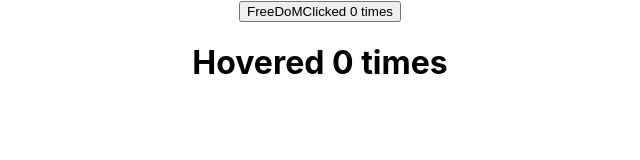
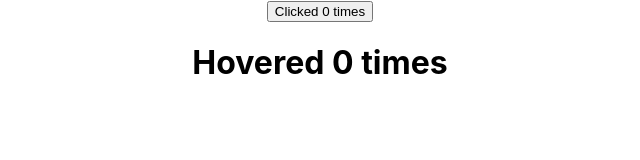
Before and after one commit to ASMohamedFaheemAnver/ReactStudy, a React (Create React App) app in the folder codevolution/: page / in a window 1280 px wide. Shown: the top 160 px of the page, without its empty margins (320-960 px from the left). Built offline with nearby package versions, Linux system fonts and the light colour scheme.

Commit message:
Render props,

```diff
--- a/codevolution/src/App.js
+++ b/codevolution/src/App.js
@@ -17,6 +17,10 @@
 import ErrorBoundary from "./components/ErrorBoundary";
 import ClickCounter from "./components/ClickCounter";
 import HoverCounter from "./components/HoverCounter";
+import ClickCounterTwo from "./components/ClickCounterTwo";
+import HoverCounterTwo from "./components/HoverCounterTwo";
+import User from "./components/User";
+import Counter2 from "./components/Counter2";
 
 function App() {
   return (
@@ -49,8 +53,27 @@
         <Hero heroName="Joker"></Hero>
       </ErrorBoundary> */}
 
-      <ClickCounter name="FreeDoM"></ClickCounter>
-      <HoverCounter></HoverCounter>
+      {/* <ClickCounter name="FreeDoM"></ClickCounter>
+      <HoverCounter name="FreeDoM"></HoverCounter> */}
+      {/* <ClickCounterTwo></ClickCounterTwo>
+      <HoverCounterTwo></HoverCounterTwo>
+      <User render={(isLoggedIn) => (isLoggedIn ? "FreeDoM" : "Guest")}></User> */}
+      <Counter2
+        render={(count, incrementCount) => (
+          <ClickCounterTwo
+            count={count}
+            incrementCount={incrementCount}
+          ></ClickCounterTwo>
+        )}
+      ></Counter2>
+      <Counter2
+        render={(count, incrementCount) => (
+          <HoverCounterTwo
+            count={count}
+            incrementCount={incrementCount}
+          ></HoverCounterTwo>
+        )}
+      ></Counter2>
     </div>
   );
 }
--- a/codevolution/src/components/ClickCounter.js
+++ b/codevolution/src/components/ClickCounter.js
@@ -6,7 +6,7 @@
     const { count, incrementCount } = this.props;
     return (
       <button onClick={incrementCount}>
-        {this.props.name}Clicked {count} times
+        {this.props.name} Clicked {count} times
       </button>
     );
   }
--- /dev/null
+++ b/codevolution/src/components/ClickCounterTwo.js
@@ -0,0 +1,14 @@
+import React, { Component } from "react";
+
+export class ClickCounterTwo extends Component {
+  render() {
+    const { count, incrementCount } = this.props;
+    return (
+      <div>
+        <button onClick={incrementCount}>Clicked {count} times</button>
+      </div>
+    );
+  }
+}
+
+export default ClickCounterTwo;
--- /dev/null
+++ b/codevolution/src/components/Counter2.js
@@ -0,0 +1,24 @@
+import React, { Component } from "react";
+
+class Counter2 extends Component {
+  constructor(props) {
+    super(props);
+
+    this.state = {
+      count: 0,
+    };
+  }
+
+  incrementCount = () => {
+    this.setState((prevState) => {
+      return { count: prevState.count + 1 };
+    });
+  };
+  render() {
+    return (
+      <div>{this.props.render(this.state.count, this.incrementCount)}</div>
+    );
+  }
+}
+
+export default Counter2;
--- a/codevolution/src/components/HoverCounter.js
+++ b/codevolution/src/components/HoverCounter.js
@@ -5,7 +5,11 @@
   render() {
     const { count, incrementCount } = this.props;
 
-    return <h1 onMouseOver={incrementCount}>Hovered {count} times</h1>;
+    return (
+      <h1 onMouseOver={incrementCount}>
+        {this.props.name} Hovered {count} times
+      </h1>
+    );
   }
 }
 
--- /dev/null
+++ b/codevolution/src/components/HoverCounterTwo.js
@@ -0,0 +1,12 @@
+import React, { Component } from "react";
+import UpdatedComponent from "./WithCounter";
+
+class HoverCounterTwo extends Component {
+  render() {
+    const { count, incrementCount } = this.props;
+
+    return <h1 onMouseOver={incrementCount}>Hovered {count} times</h1>;
+  }
+}
+
+export default HoverCounterTwo;
--- /dev/null
+++ b/codevolution/src/components/User.js
@@ -0,0 +1,13 @@
+import React, { Component } from "react";
+
+class User extends Component {
+  render() {
+    return (
+      <div>
+        <p>{this.props.render(false)}</p>
+      </div>
+    );
+  }
+}
+
+export default User;
```
